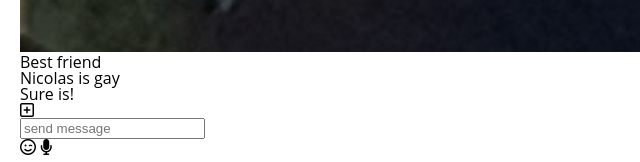
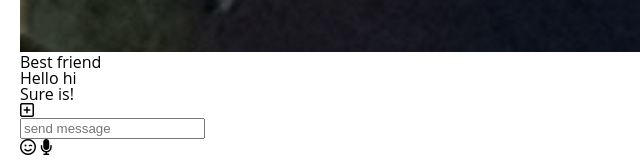
Before and after one commit to riazguzman/KakaoTalk_Clone, a plain HTML site: page chat.html in a window 1280 px wide. Shown: the part 1236-1398 px from the top of the page, 0-640 px from the left. Drawn offline with Linux system fonts and the light colour scheme; a web font is replaced by a local one.

Commit message:
Update chat.html

```diff
--- a/chat.html
+++ b/chat.html
@@ -47,7 +47,7 @@
                 <div class="message__content">
                     <span class="message__author">Best friend</span>
                     <div class="message__bubble">
-                        Nicolas is gay
+                        Hello hi
                     </div>
                 </div>
                 <span class="message__timestamp"></span>
```
